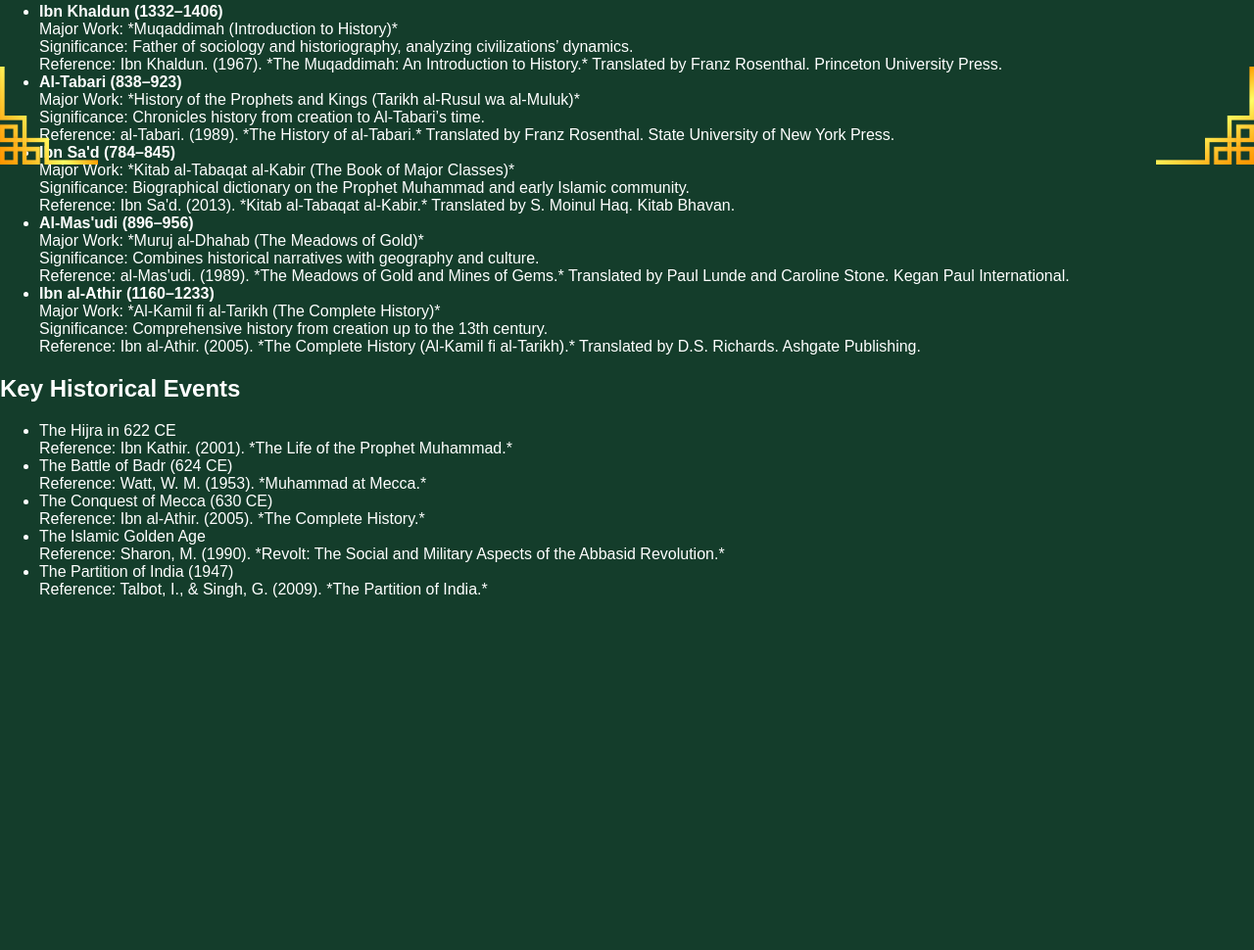
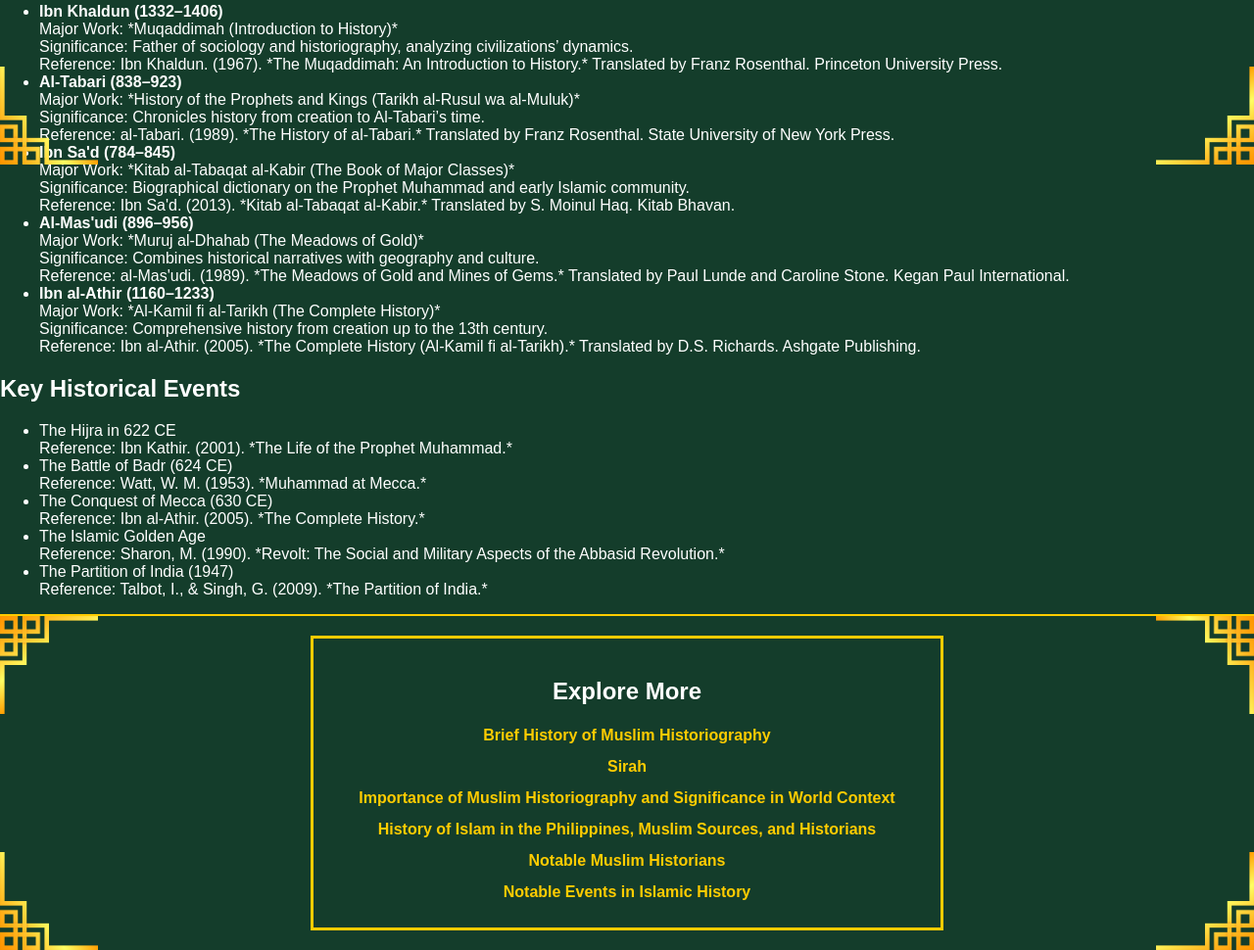
Before and after one commit to historysite-17/history-Islam, a plain HTML site: page 8th.html in a window 1280 px wide. Shown: the part 632-1602 px from the top of the page at 98% size. Before the commit the page ends 1259 px from the top, so only its background shows below. Drawn offline with Linux system fonts and the light colour scheme.

Commit message:
Update 8th.html

```diff
--- a/8th.html
+++ b/8th.html
@@ -84,5 +84,23 @@
         <div class="nav-corner-bottom-left"></div>
         <div class="nav-corner-bottom-right"></div>
     </section>
+    <section class="navigation">
+        <div class="navigation-wrapper">
+            <h2>Explore More</h2>
+            <ul>
+                <li><a href="index.html">Brief History of Muslim Historiography</a></li>
+                <li><a href="2nd.html">Sirah</a></li>
+                <li><a href="3rd.html">Importance of Muslim Historiography and Significance in World Context</a></li>
+                <li><a href="4th.html">History of Islam in the Philippines, Muslim Sources, and Historians</a></li>
+                <li><a href="5th.html">Notable Muslim Historians</a></li>
+                <li><a href="7th.html">Notable Events in Islamic History</a></li>
+            </ul>
+        </div>
+        <!-- Corner designs for navigation block -->
+        <div class="nav-corner-top-left"></div>
+        <div class="nav-corner-top-right"></div>
+        <div class="nav-corner-bottom-left"></div>
+        <div class="nav-corner-bottom-right"></div>
+    </section>
 </body>
 </html>
```
